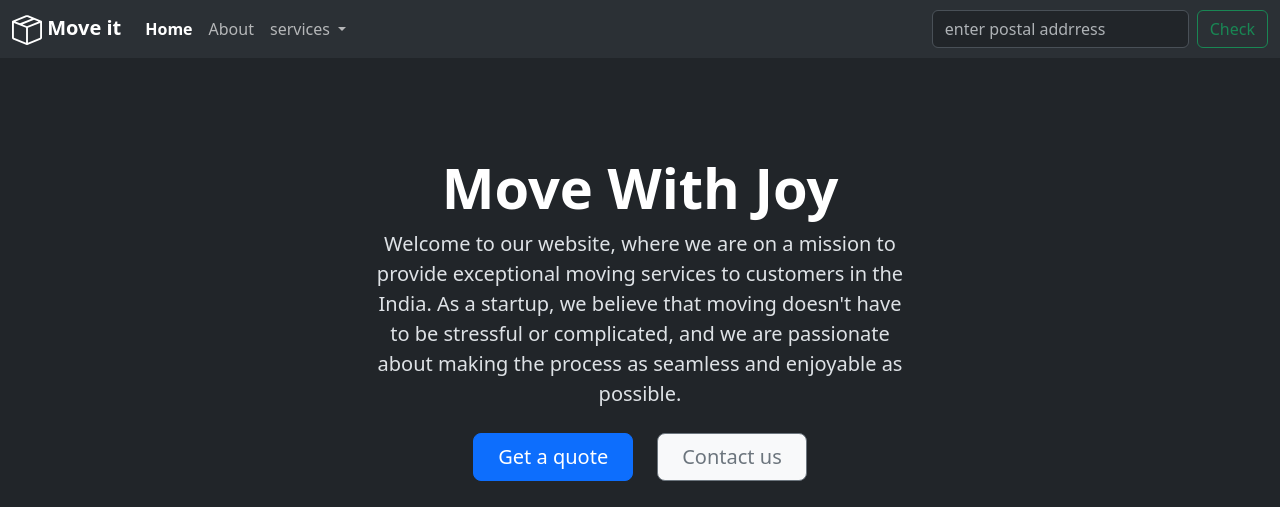
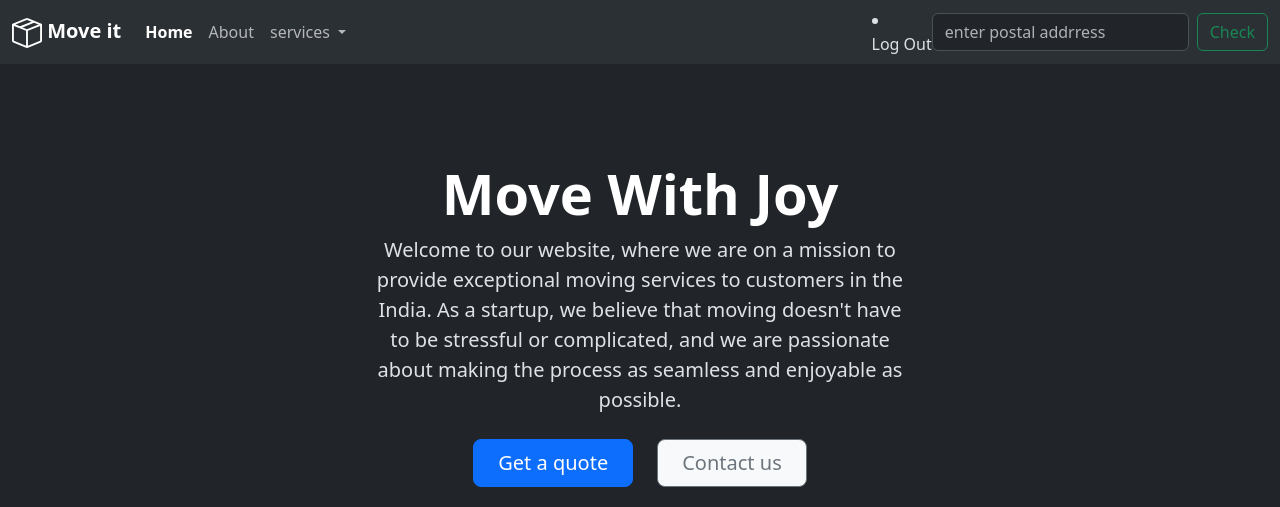
Before and after one commit to SNH078/movers-website, a plain HTML site: page index.html in a window 1280 px wide. Shown: the top 507 px of the page. Drawn offline with nearby package versions, Linux system fonts and the light colour scheme.

Commit message:
link index.html

```diff
--- a/index.html
+++ b/index.html
@@ -9,8 +9,7 @@
     integrity="sha384-aFq/bzH65dt+w6FI2ooMVUpc+21e0SRygnTpmBvdBgSdnuTN7QbdgL+OapgHtvPp" crossorigin="anonymous">
 
  <style>
-  /* <!--copy icon features --> */
-  /*  blue icons sticker*/
+
   .feature-icon {
     width: 4rem;
     height: 4rem;
@@ -30,7 +29,6 @@
 <!--div container covering the whole website to adjust the size of images in carousal -->
 <!--footer-->
 <!--dark mode in html tag-->
-
 
 
 <!--nav bar -->
@@ -69,6 +67,11 @@
 
           </li>
         </ul>
+         <li class="nav-item">
+
+            <a class="nav-link" href="http://localhost:3000/logout" role="button">Log Out</a>
+
+          </li>
         <form class="d-flex" role="search">
           <input class="form-control me-2" type="search" placeholder="enter postal addrress" aria-label="Postal">
           <button class="btn btn-outline-success" type="submit">Check</button>
@@ -80,7 +83,7 @@
 <!--carousal size adjust-->
 <div class="container">
 <!--hero layout  from bootstrap.com examples -->
-<!--copy element in inspect tools-->
+
 
 
 
```
